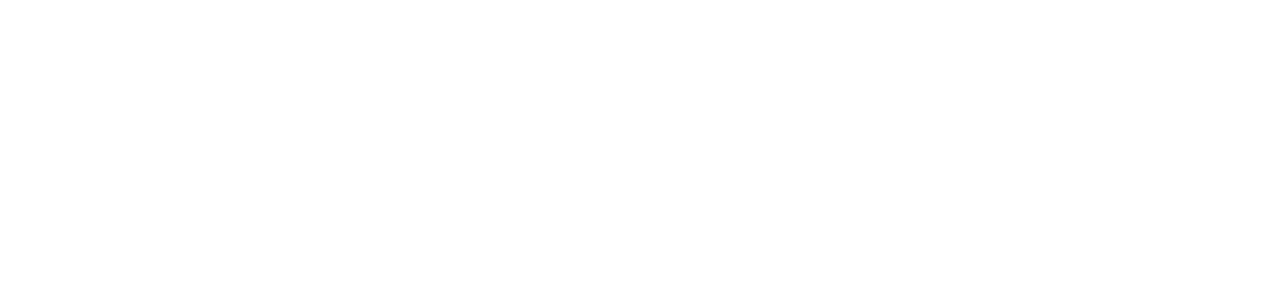
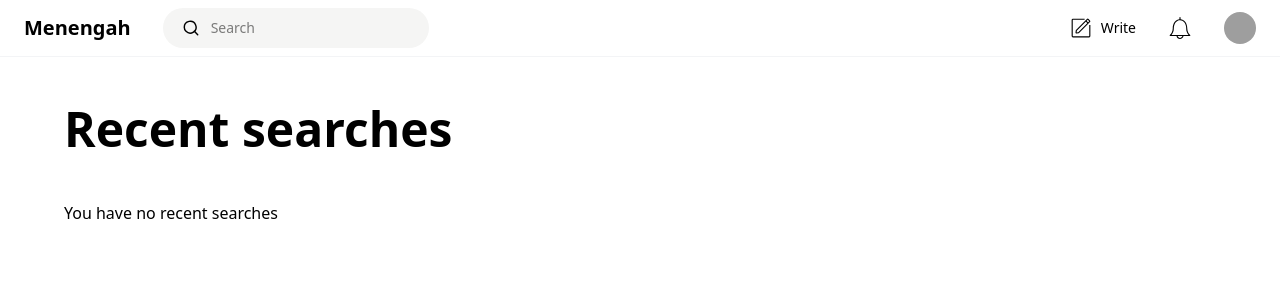
Before and after one commit to frmnxhken/medium-clone, a React (Vite) app: page /search in a window 1280 px wide. Before the commit this address had no page. Shown: the top 300 px of the page. Built offline with nearby package versions, Linux system fonts and the light colour scheme; grey boxes are pictures that could not be loaded.

Commit message:
Create search

```diff
--- a/src/App.jsx
+++ b/src/App.jsx
@@ -5,7 +5,8 @@
 import Profile from '@/pages/Profile'
 import DetailPost from '@/pages/posts/DetailPost'
 import PostLayout from '@/components/layouts/PostLayout'
-import ScrollToTop from './utils/ScrollToTop'
+import Search from '@/pages/Search'
+import ScrollToTop from '@/utils/ScrollToTop'
 
 const App = () => {
   return (
@@ -14,6 +15,7 @@
       <Routes>
         <Route path='/' element={<MainLayout/>}>
           <Route path='/' element={<Home/>}/>
+          <Route path='/search' element={<Search/>}/>
           <Route path='/profile' element={<Profile/>}/>
         </Route>
         <Route path='/detail' element={<PostLayout/>}>
--- /dev/null
+++ b/src/components/ui/Dropdown.jsx
@@ -0,0 +1,25 @@
+import React  from 'react'
+
+const Dropdown = ({ options, onSelect, isOpen }) => {
+  return (
+    <>
+      {isOpen && (
+        <div className='absolute mt-12 min-w-[200px] right-0 z-50 bg-white shadow-md overflow-hidden border border-gray-200 px-6 py-4'>
+          {options.map((option, index) => (
+            <button
+              key={index}
+              onClick={() => {
+                onSelect(option)
+              }}
+              className='block w-full py-4 text-left text-sm'
+            >
+              {option}
+            </button>
+          ))}
+        </div>
+      )}
+    </>
+  )
+}
+
+export default Dropdown
--- a/src/components/ui/Navbar.jsx
+++ b/src/components/ui/Navbar.jsx
@@ -1,27 +1,40 @@
-import React from 'react'
-import Search from './Search'
+import React, { useState } from 'react'
+import SearchInput from './SearchInput'
 import WriteIcon from '@/assets/icons/write.svg'
 import BellIcon from '@/assets/icons/bell.svg'
 import SearchIcon from '@/assets/icons/search.svg'
+import Dropdown from './Dropdown'
+import { useNavigate } from 'react-router-dom'
 
 const Navbar = () => {
+  const navigate = useNavigate()
+  const [openDropDown, setOpenDropDown] = useState(false)
   return (
     <div className='w-full border-b border-gray-100 bg-white z-30'>
         <div className='container px-6 py-2 flex justify-between items-center'>
             <div className='flex items-center gap-x-8'>
                 <h1 className='text-xl font-bold'>Menengah</h1>
-                <Search/>
+                <SearchInput variant='desktop'/>
             </div>
             <div className='flex gap-x-6 sm:gap-x-8'>
                 <div className='hidden sm:flex gap-x-2 items-center'>
                   <img className='w-[24px]' src={WriteIcon} alt='write-icon'/>
                   <p className='text-sm'>Write</p>
                 </div>
-                <img className='w-[24px] block sm:hidden' src={SearchIcon} alt='search-icon'/>
+                <img
+                  onClick={() => navigate('/search')}
+                  className='cursor-pointer w-[24px] block sm:hidden' src={SearchIcon} alt='search-icon'/>
                 <img className='w-[24px]' src={BellIcon} alt='bell-icon'/>
-                <img className='w-[32px] h-[32px] object-cover rounded-full'
+                <img
+                  onClick={() => setOpenDropDown(!openDropDown)}
+                  className='cursor-pointer w-[32px] h-[32px] object-cover rounded-full'
                   src='https://i.pinimg.com/736x/17/13/77/17137776931c3f3a800835016c4f98f8.jpg'
                   alt='profile' />
+                <Dropdown
+                  isOpen={openDropDown}
+                  options={['Profile', 'Write', 'Library', 'Settings', 'Sign Out']}
+                  // onSelect={handleSelect}
+                />
             </div>
         </div>
     </div>
--- a/src/components/ui/Search.jsx
+++ b/src/components/ui/SearchInput.jsx
@@ -1,9 +1,13 @@
 import React from 'react'
 import SearchIcon from '@/assets/icons/search.svg'
 
-const Search = () => {
+const SearchInput = (props) => {
+  const variants = {
+    desktop: 'hidden sm:flex bg-stone-100',
+    mobile: 'flex sm:hidden border border-gray-100'
+  }
   return (
-    <div className='hidden sm:flex items-center justify-between bg-stone-100 px-4 py-2 gap-x-2 rounded-full'>
+    <div className={`${variants[props.variant]} items-center justify-between px-4 py-2 gap-x-2 rounded-full`}>
         <img
             className='w-[24px]'
             src={SearchIcon}
@@ -16,4 +20,4 @@
   )
 }
 
-export default Search
+export default SearchInput
--- /dev/null
+++ b/src/pages/Search.jsx
@@ -0,0 +1,14 @@
+import React from 'react'
+import SearchInput from '@/components/ui/SearchInput'
+
+const Search = () => {
+  return (
+    <div className='w-full py-6 sm:py-12 space-y-8'>
+      <SearchInput variant='mobile'/>
+      <h1 className='text-3xl sm:text-5xl font-semibold'>Recent searches</h1>
+      <p className='text-md font-normal mt-12'>You have no recent searches</p>
+    </div>
+  )
+}
+
+export default Search
```
